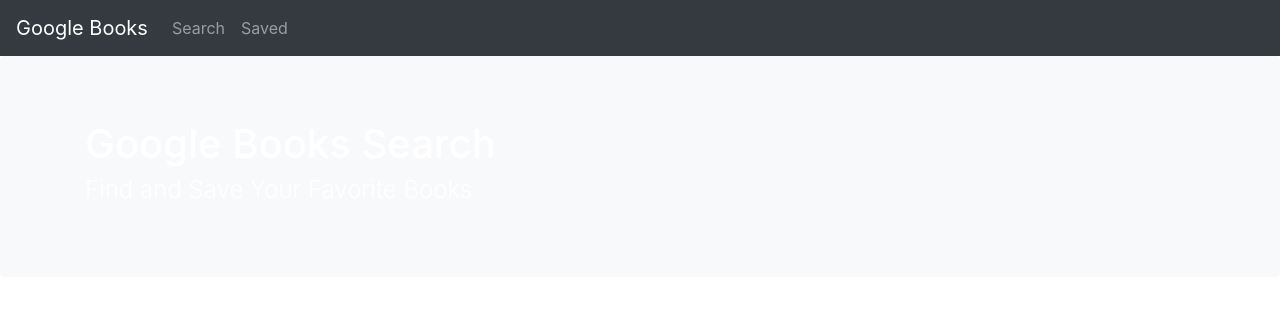
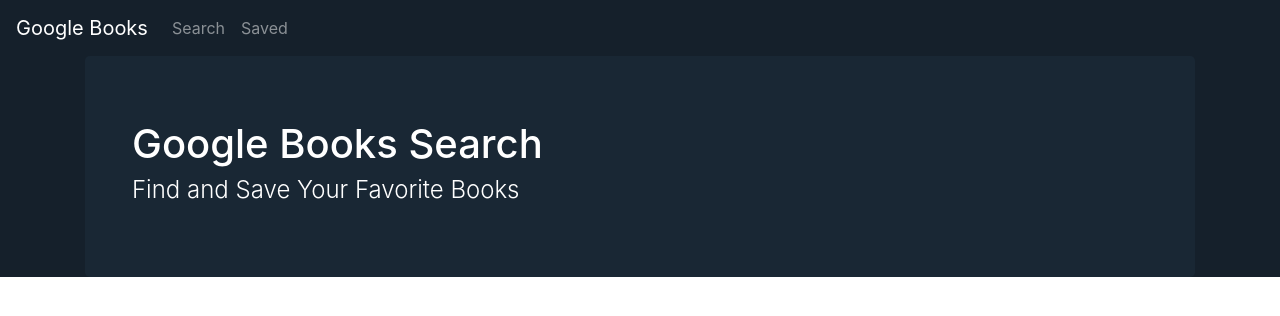
Before and after one commit to jxhnkndl/google-books-search, a React (Create React App) app in the folder client/: page / in a window 1280 px wide. Shown: the top 316 px of the page. Built offline with nearby package versions, Linux system fonts and the light colour scheme.

Commit message:
Init App.scss and begin configuring a custom color palette

```diff
--- a/client/src/App.js
+++ b/client/src/App.js
@@ -2,8 +2,9 @@
 import React from 'react';
 import API from './utils/API';
 import MainNav from './components/MainNav';
+import Container from 'react-bootstrap/Container'
 import Header from './components/Header';
-import Button from 'react-bootstrap/Button';
+import './App.scss';
 
 // Create and export App component
 export default function App() {
@@ -17,9 +18,11 @@
   };
 
   return (
-    <div className="text-center">
+    <div className="bg-dark">
       <MainNav />
-      <Header />
+      <Container>
+        <Header />
+      </Container>
     </div>
   );
 }
--- /dev/null
+++ b/client/src/App.scss
@@ -0,0 +1,5 @@
+$dark: #15202B;
+$light: #192734;
+$secondary: #8899A6;
+
+@import '~bootstrap/scss/bootstrap';
--- a/client/src/index.js
+++ b/client/src/index.js
@@ -5,9 +5,6 @@
 import App from "./App";
 import registerServiceWorker from "./registerServiceWorker";
 
-// Importing the Bootstrap CSS
-import 'bootstrap/dist/css/bootstrap.min.css';
-
 // Render the React app
 ReactDOM.render(<App />, document.getElementById("root"));
 
```
